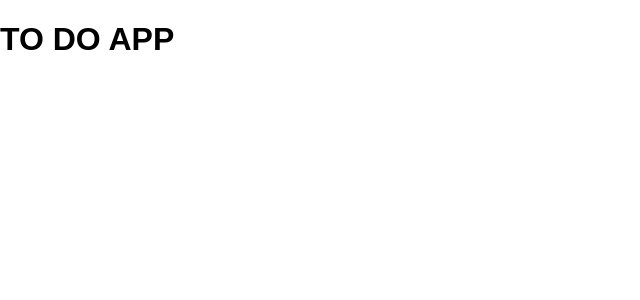
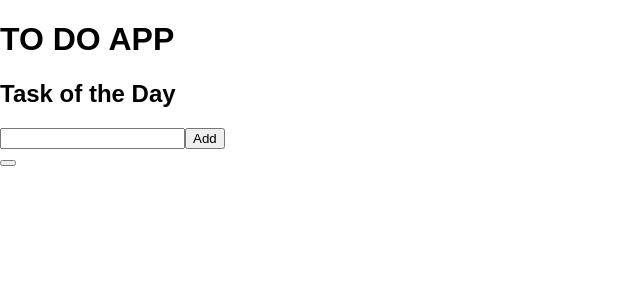
Before and after one commit to Laokengv/weekend--sql-to-do-react, a React (Create React App) app: page / in a window 1280 px wide. Shown: the top 300 px of the page, without its empty margins (0-640 px from the left). Built offline with nearby package versions, Linux system fonts and the light colour scheme.

Commit message:
an h2 with label tag, added input for text and button to add tasks.

```diff
--- a/src/components/App/App.jsx
+++ b/src/components/App/App.jsx
@@ -1,10 +1,24 @@
-import {useState} from 'react';
+import { useState } from 'react';
 
-function App () {
+function App() {
 
   return (
-    <div>
+    <div className="to-do-list">
       <h1>TO DO APP</h1>
+      <form>
+        <h2 className="label-tag">
+          <label htmlFor="new-todo-input" className="label_one">
+            Task of the Day
+          </label>
+        </h2>
+        <input type="text" id="new-todo-input" className="input-bar" name="text" />
+        <button type="submit" className="add-task-btn">
+          Add
+        </button>
+      </form>
+      <div className="">
+        <button type="button" className=""></button>
+      </div>
     </div>
   );
 
```
